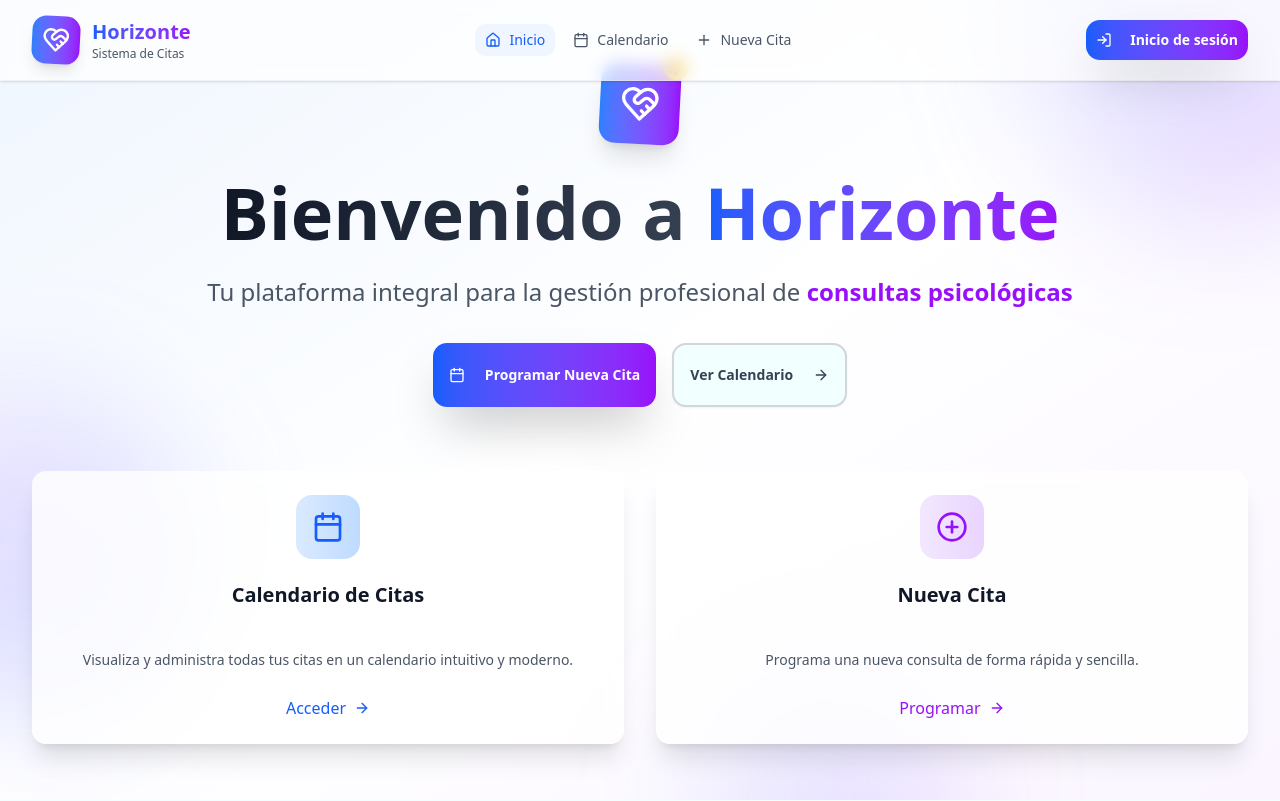
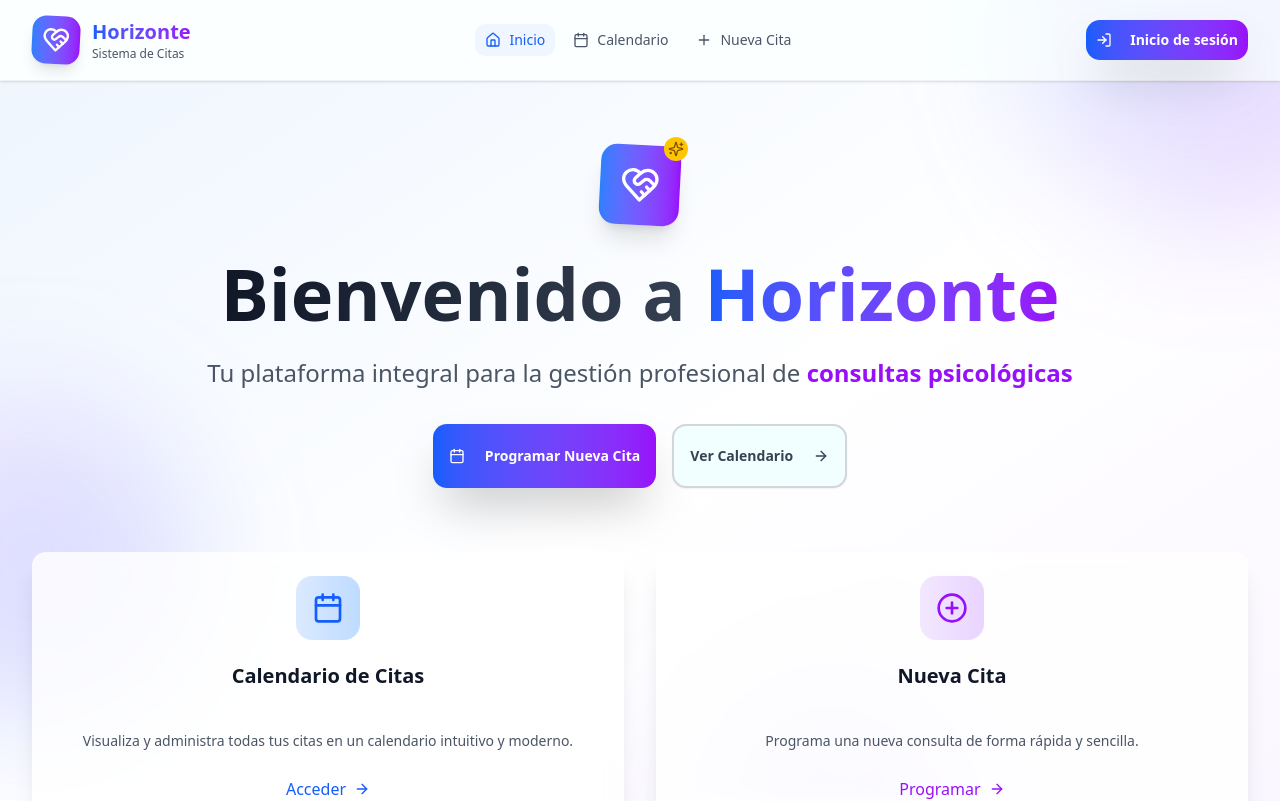
Before and after one commit to joskr2/admin-reservas-citas, a Next.js app: page / in a window 1280 px wide. Shown: the top 801 px of the page. Built offline with nearby package versions, Linux system fonts and the light colour scheme.

Commit message:
se corrige la distribucion en la ui del header y el footer

```diff
--- a/src/app/login/page.tsx
+++ b/src/app/login/page.tsx
@@ -2,8 +2,8 @@ import { LoginForm } from "@/components/login-form";
 
 export default function LoginPage() {
 	return (
-		<div className="fixed inset-0 bg-gradient-to-br from-blue-50 via-white to-purple-50">
-			<div className="container mx-auto py-8 px-4 flex h-full flex-col items-center justify-center">
+		<div className="min-h-screen bg-gradient-to-br from-blue-50 via-white to-purple-50">
+			<div className="container mx-auto py-8 px-4 flex min-h-screen flex-col items-center justify-center">
 				<div className="w-full max-w-sm md:max-w-3xl">
 					<LoginForm />
 				</div>
--- a/src/app/page.tsx
+++ b/src/app/page.tsx
@@ -35,8 +35,8 @@ export default function HomePage() {
   };
 
   return (
-    <div className="fixed inset-0 bg-gradient-to-br from-blue-50 via-white to-purple-50 flex flex-col overflow-auto">
-      <main className="flex-1 overflow-hidden">
+    <div className="min-h-screen bg-gradient-to-br from-blue-50 via-white to-purple-50">
+      <main className="min-h-screen flex flex-col justify-center">
         {/* Elementos decorativos de fondo */}
         <div className="absolute inset-0 overflow-hidden pointer-events-none">
           <div className="absolute -top-40 -right-32 w-96 h-96 bg-gradient-to-br from-blue-400/20 to-purple-600/20 rounded-full blur-3xl" />
--- a/src/components/custom/CrearCitaForm.tsx
+++ b/src/components/custom/CrearCitaForm.tsx
@@ -253,7 +253,7 @@ export default function CreateAppointmentForm() {
   }
 
   return (
-    <div className="fixed inset-0 bg-gradient-to-br from-blue-50 via-white to-purple-50 overflow-auto">
+    <div className="min-h-screen bg-gradient-to-br from-blue-50 via-white to-purple-50">
       <div className="max-w-4xl mx-auto py-8 px-4">
         <div className="text-center mb-8">
           <h1 className="text-4xl font-bold text-gray-900 mb-2">Nueva Cita</h1>
--- a/src/components/layout/AppFooter.tsx
+++ b/src/components/layout/AppFooter.tsx
@@ -5,99 +5,27 @@ import Link from "next/link";
 
 export default function AppFooter() {
   return (
-    <footer className="bg-gradient-to-r from-gray-900 via-gray-800 to-gray-900 text-white">
-      <div className="max-w-7xl mx-auto px-4 sm:px-6 lg:px-8 py-8 sm:py-12">
-        <div className="grid grid-cols-1 md:grid-cols-3 gap-8">
-          {/* Logo y descripción */}
-          <div className="space-y-4">
-            <Link href="/" className="flex items-center gap-3">
-              <div className="w-10 h-10 bg-gradient-to-r from-blue-500 to-purple-600 rounded-xl flex items-center justify-center shadow-lg">
-                <HeartHandshakeIcon className="w-6 h-6 text-white" />
+    <footer className="relative z-10 bg-white/90 backdrop-blur-md border-t border-gray-200/50 shadow-lg">
+      <div className="max-w-7xl mx-auto px-4 sm:px-6 lg:px-8 py-6">
+        <div className="flex flex-col sm:flex-row justify-between items-center gap-4">
+          {/* Logo */}
+          <Link href="/" className="flex items-center gap-2">
+            <div className="w-8 h-8 bg-gradient-to-r from-blue-500 to-purple-600 rounded-lg flex items-center justify-center shadow-md">
+              <HeartHandshakeIcon className="w-5 h-5 text-white" />
             </div>
             <div>
-                <h3 className="text-xl font-bold bg-gradient-to-r from-blue-400 to-purple-400 bg-clip-text text-transparent">
+              <h3 className="text-sm font-bold bg-gradient-to-r from-blue-600 to-purple-600 bg-clip-text text-transparent">
                 Horizonte
               </h3>
-                <p className="text-sm text-gray-400">Sistema de Citas</p>
+              <p className="text-xs text-gray-500">Sistema de Citas</p>
             </div>
           </Link>
-            <p className="text-gray-300 text-sm leading-relaxed">
-              Plataforma integral para la gestión profesional de consultas psicológicas.
-            </p>
-          </div>
 
-          {/* Enlaces rápidos */}
-          <div className="space-y-4">
-            <h4 className="text-lg font-semibold text-white">Enlaces Rápidos</h4>
-            <nav className="space-y-2">
-              <Link
-                href="/"
-                className="block text-gray-300 hover:text-blue-400 transition-colors text-sm"
-              >
-                Inicio
-              </Link>
-              <Link
-                href="/admin/citas"
-                className="block text-gray-300 hover:text-blue-400 transition-colors text-sm"
-              >
-                Calendario de Citas
-              </Link>
-              <Link
-                href="/admin/citas/nueva"
-                className="block text-gray-300 hover:text-blue-400 transition-colors text-sm"
-              >
-                Programar Nueva Cita
-              </Link>
-            </nav>
-          </div>
-
-          {/* Información de contacto */}
-          <div className="space-y-4">
-            <h4 className="text-lg font-semibold text-white">Contacto</h4>
-            <div className="space-y-3">
-              <div className="flex items-center gap-3 text-sm">
-                <div className="w-8 h-8 bg-blue-500/20 rounded-lg flex items-center justify-center">
-                  <Mail className="w-4 h-4 text-blue-400" />
-                </div>
-                <span className="text-gray-300">soporte@horizonte.com</span>
-              </div>
-              <div className="flex items-center gap-3 text-sm">
-                <div className="w-8 h-8 bg-purple-500/20 rounded-lg flex items-center justify-center">
-                  <Phone className="w-4 h-4 text-purple-400" />
-                </div>
-                <span className="text-gray-300">+1 (555) 123-4567</span>
-              </div>
-              <div className="flex items-center gap-3 text-sm">
-                <div className="w-8 h-8 bg-green-500/20 rounded-lg flex items-center justify-center">
-                  <MapPin className="w-4 h-4 text-green-400" />
-                </div>
-                <span className="text-gray-300">Centro Médico Horizonte</span>
-              </div>
-            </div>
-          </div>
-        </div>
-
-        {/* Línea divisoria y copyright */}
-        <div className="mt-8 pt-8 border-t border-gray-700">
-          <div className="flex flex-col sm:flex-row justify-between items-center gap-4">
-            <p className="text-gray-400 text-sm">
+          {/* Copyright */}
+          <p className="text-gray-600 text-sm text-center">
             © {new Date().getFullYear()} Horizonte. Todos los derechos reservados.
           </p>
-            <div className="flex items-center gap-6">
-              <Link
-                href="#"
-                className="text-gray-400 hover:text-blue-400 transition-colors text-sm"
-              >
-                Política de Privacidad
-              </Link>
-              <Link
-                href="#"
-                className="text-gray-400 hover:text-blue-400 transition-colors text-sm"
-              >
-                Términos de Uso
-              </Link>
-            </div>
-          </div>
+
         </div>
       </div>
     </footer>
```
Lines whose indentation alone changed are shown as unchanged.
